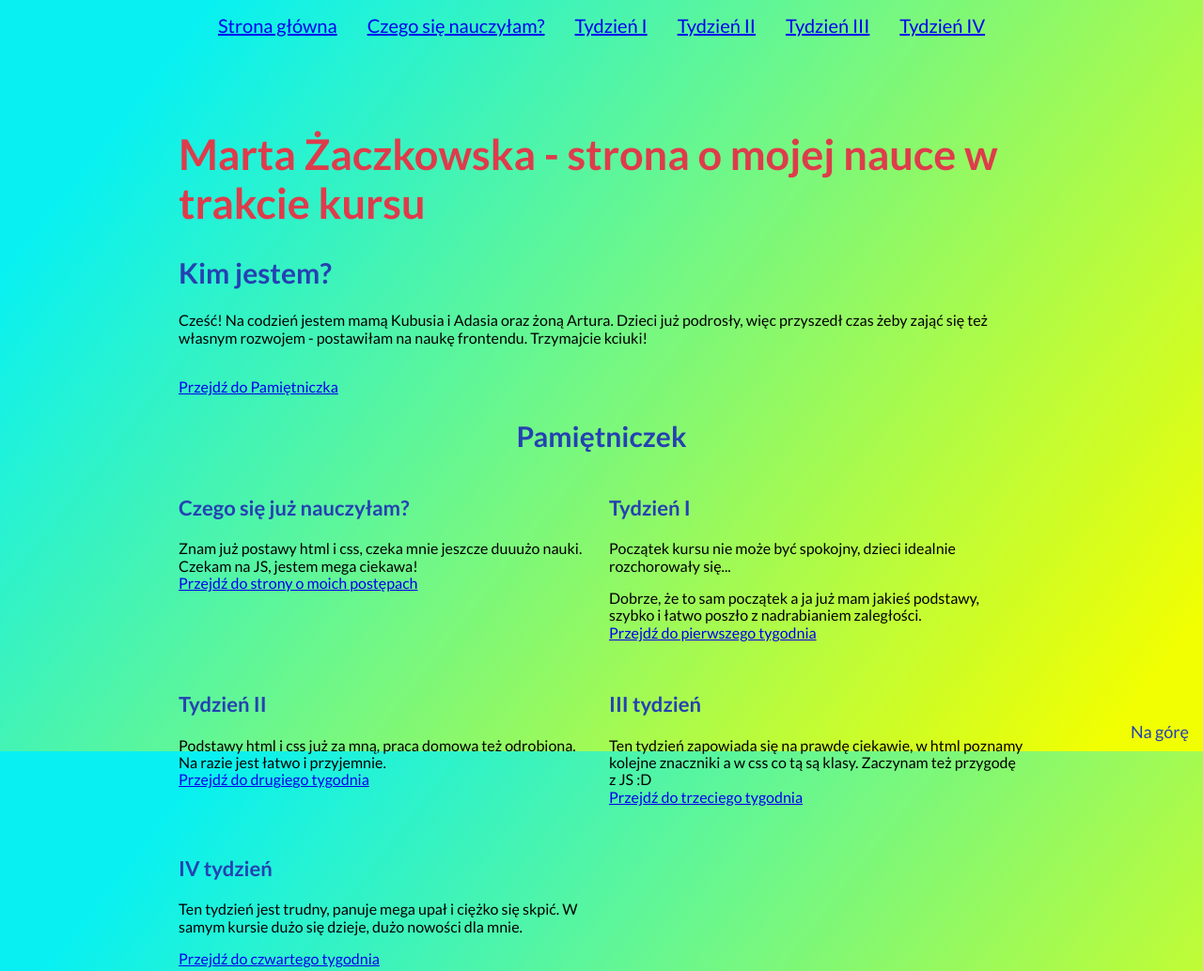
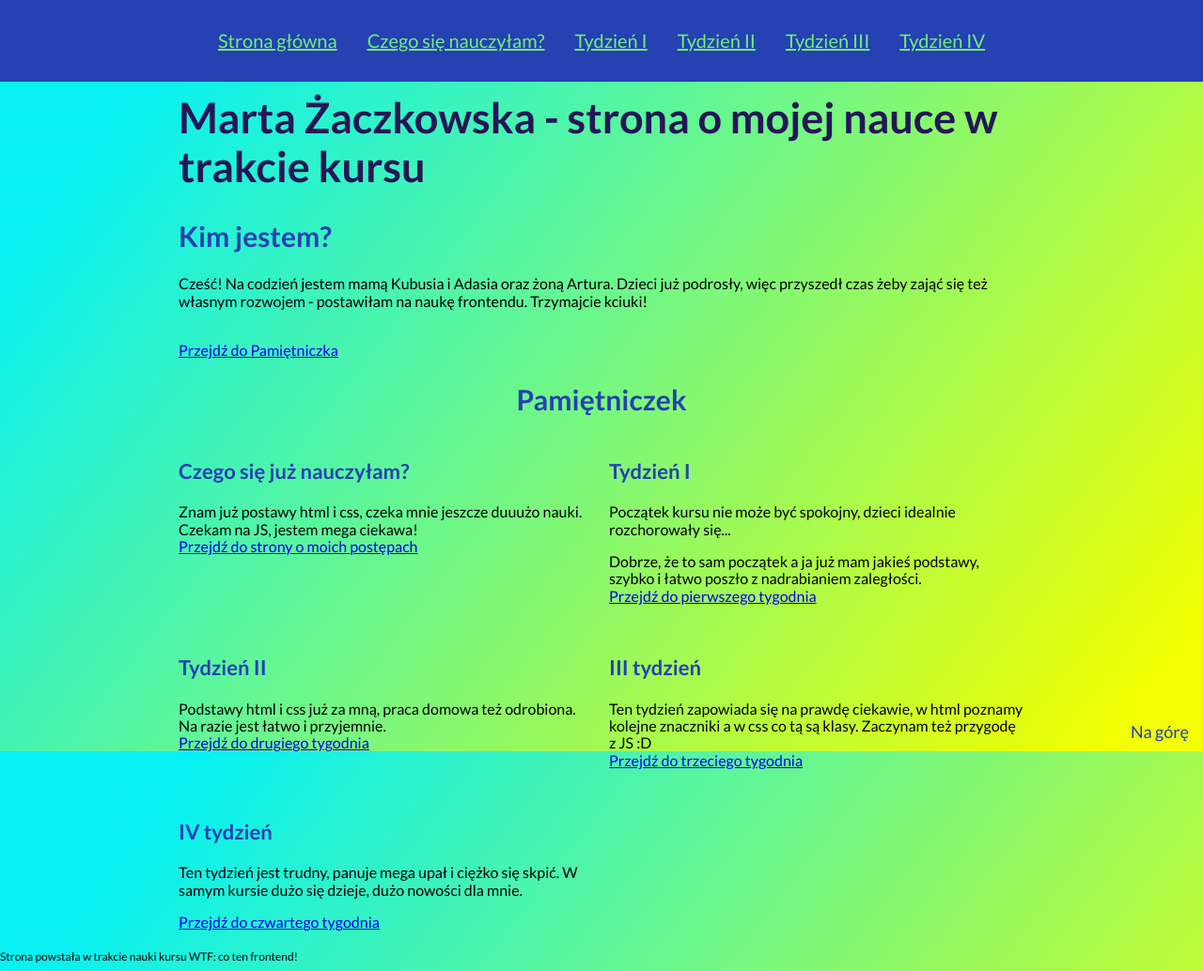
Before and after one commit to MartaZaczkowska/homepage-gulp, a website: page src/content/index.html in a window 1280 px wide. Shown: the top 1034 px of the page at 94% size. Drawn offline with nearby package versions, Linux system fonts and the light colour scheme; files that its build step writes are made by us from their sources; files whose address does not match are found by name.

Commit message:
stylized navigation

```diff
--- a/src/scss/main.scss
+++ b/src/scss/main.scss
@@ -39,8 +39,19 @@ body {
   }
 }
 
+.site-header {
+  box-sizing: border-box;
+  left: 0;
+  padding: 16px;
+  position: fixed;
+  background: #2541B2;
+  top: 0;
+  width: 100%;
+  z-index: 10;
+}
+
 .header__title {
-  color: #DE3C4B;
+  color: rgb(36, 22, 87);
   font-size: 45px;
 }
 
@@ -93,6 +104,7 @@ body {
   }
   &__link {
     font-size: 20px;
+    color: rgb(110, 240, 117);
   }
   &__switcher {
     @media (max-width: 640px) {
```
